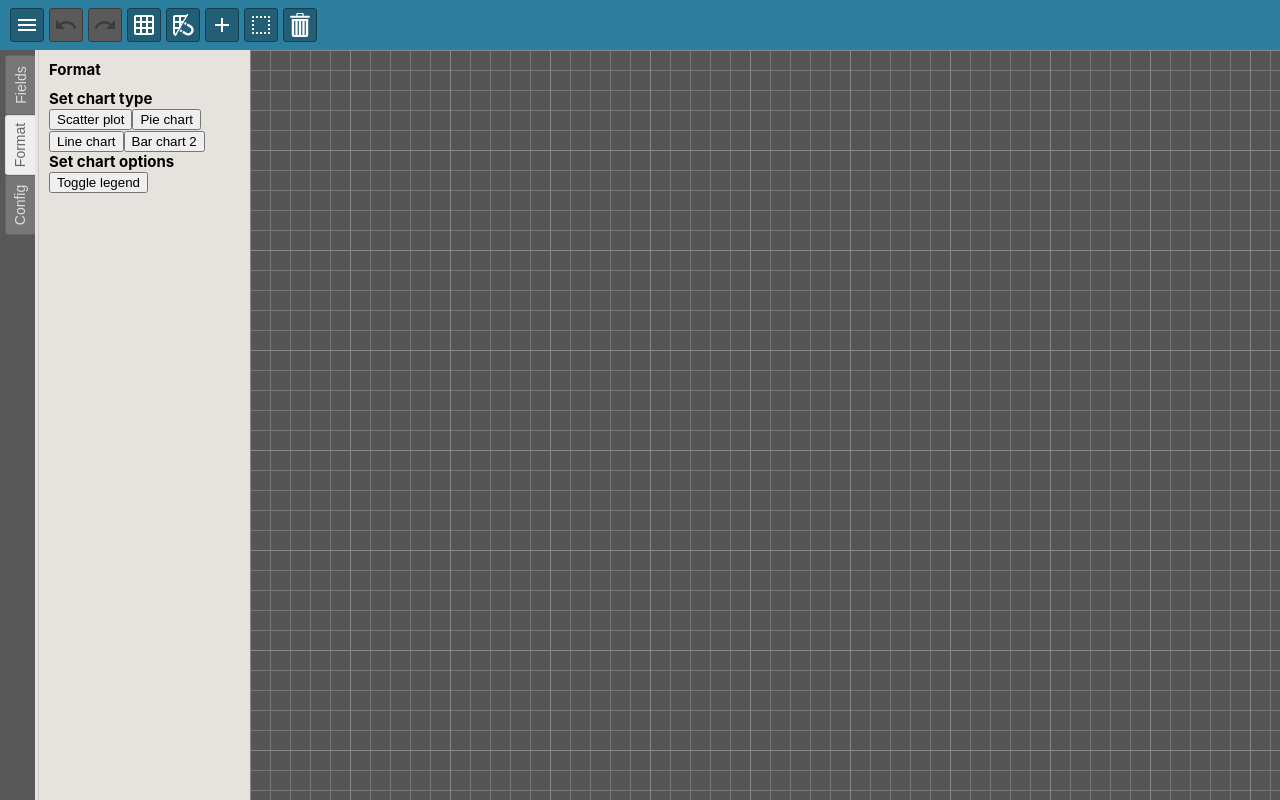
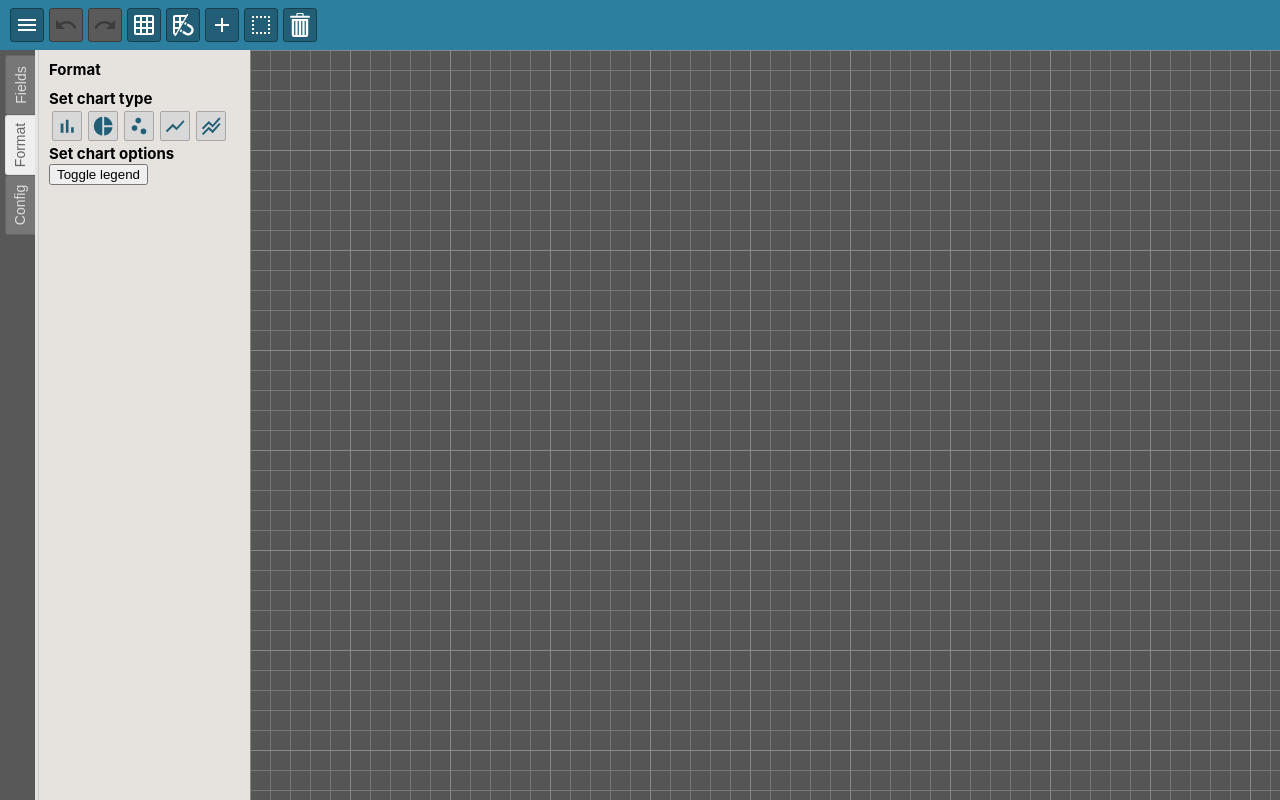
Before and after one commit to olgamirete/bi-web, a React (Create React App) app: page / in a window 1280 px wide. Both pictures are taken after a click on the button "Format". Built offline with nearby package versions, Linux system fonts and the light colour scheme.

Commit message:
added icons to buttons and styled with themes

```diff
--- a/src/components/side-panel/SidePanel.js
+++ b/src/components/side-panel/SidePanel.js
@@ -22,7 +22,7 @@ function SidePanel(props) {
   }
 
   return (
-    <div className={"side-panel" + (props.controlFlags.showSidePanel ? "" : " hide")}>
+    <div className={"side-panel " + (props.config.theme) + (props.controlFlags.showSidePanel ? "" : " hide")}>
 
       <div className="buttons-container">
         <button
--- a/src/components/side-panel/sections/card-format/CardFormat.css
+++ b/src/components/side-panel/sections/card-format/CardFormat.css
@@ -0,0 +1,98 @@
+.side-panel .card-format-section .card-format-button {
+    padding: 0px;
+    margin: 3px;
+
+    height: 30px;
+    width: 30px;
+
+    border-style: solid;
+    border-width: 1px;
+    border-radius: 2px;
+
+    display: inline-flex;
+    flex-direction: row;
+
+    align-items: center;
+    justify-content: center;
+
+    -webkit-transition: all .2s ease;
+    -moz-transition: all .2s ease;
+    -o-transition: all .2s ease;
+    transition: all .2s ease;
+}
+.side-panel .card-format-section svg.chart-icon {
+    height: 80%;
+    width: 80%;
+}
+
+.side-panel.theme-1 .card-format-section .card-format-button {
+    background-color: var(--sonic-silver-1);
+    border-color: var(--sonic-silver-3);
+}
+.side-panel.theme-1 .card-format-section .card-format-button:hover {
+    background-color: var(--sonic-silver-2);
+    /* box-shadow: 0px 0px 3px 1px var(--cg-blue-4); */
+}
+.side-panel.theme-1 .card-format-section .chart-icon {
+    fill: var(--cg-blue-4);
+}
+
+.side-panel.theme-2 .card-format-section .card-format-button {
+    background-color: var(--sonic-silver-1);
+    border-color: var(--sonic-silver-3);
+}
+.side-panel.theme-2 .card-format-section .card-format-button:hover {
+    background-color: var(--sonic-silver-2);
+    /* box-shadow: 0px 0px 3px 1px var(--cg-blue-4); */
+}
+.side-panel.theme-2 .card-format-section .chart-icon {
+    fill: var(--vivid-burgundy-4);
+}
+
+.side-panel.theme-3 .card-format-section .card-format-button {
+    background-color: var(--sonic-silver-1);
+    border-color: var(--sonic-silver-3);
+}
+.side-panel.theme-3 .card-format-section .card-format-button:hover {
+    background-color: var(--sonic-silver-2);
+    /* box-shadow: 0px 0px 3px 1px var(--cg-blue-4); */
+}
+.side-panel.theme-3 .card-format-section .chart-icon {
+    fill: var(--dark-red-4);
+}
+
+.side-panel.theme-4 .card-format-section .card-format-button {
+    background-color: var(--sonic-silver-1);
+    border-color: var(--sonic-silver-3);
+}
+.side-panel.theme-4 .card-format-section .card-format-button:hover {
+    background-color: var(--sonic-silver-2);
+    /* box-shadow: 0px 0px 3px 1px var(--cg-blue-4); */
+}
+.side-panel.theme-4 .card-format-section .chart-icon {
+    fill: var(--oxford-blue-4);
+}
+
+.side-panel.theme-5 .card-format-section .card-format-button {
+    background-color: var(--sonic-silver-1);
+    border-color: var(--sonic-silver-3);
+}
+.side-panel.theme-5 .card-format-section .card-format-button:hover {
+    background-color: var(--sonic-silver-2);
+    /* box-shadow: 0px 0px 3px 1px var(--cg-blue-4); */
+}
+.side-panel.theme-5 .card-format-section .chart-icon {
+    fill: var(--sunglow-4);
+}
+
+.side-panel.theme-6 .card-format-section .card-format-button {
+    background-color: var(--sonic-silver-1);
+    border-color: var(--sonic-silver-3);
+}
+.side-panel.theme-6 .card-format-section .card-format-button:hover {
+    background-color: var(--sonic-silver-2);
+    /* box-shadow: 0px 0px 3px 1px var(--cg-blue-4); */
+}
+.side-panel.theme-6 .card-format-section .chart-icon {
+    fill: var(--mountain-meadow-4);
+}
--- a/src/components/side-panel/sections/card-format/CardFormat.js
+++ b/src/components/side-panel/sections/card-format/CardFormat.js
@@ -1,27 +1,44 @@
-import React from 'react';
+import React, { useCallback } from 'react';
+import './CardFormat.css';
+import chartIcons from './icons/chart_icons.svg';
 
+const formatDefinitions = [
+  { "code": "barchart", "name": "Bar chart", "icon": "./icons/bar_chart.svg" },
+  { "code": "piechart", "name": "Pie chart", "icon": "./icons/pie_chart.svg" },
+  { "code": "scatterplot", "name": "Scatter plot", "icon": "./icons/scatter_plot.svg" },
+  { "code": "linechart", "name": "Line chart", "icon": "./icons/line_chart.svg" },
+  { "code": "stackedlinechart", "name": "Stacked line chart", "icon": "./icons/stacked_line_chart.svg" }
+]
 
 function CardFormat(props) {
+
+  const setContentType = useCallback((contentType) => {
+    props.cardMethods.setContentTypeOfSelectedCards(contentType);
+  }, [props.cardMethods]);
+
+  const isActive = props.activeSection === "format";
+
   return (
-    <section className={"section" + (props.activeSection === "format" ? " active" : "")}>
+    <section className={"section card-format-section" + (isActive ? " active" : "")}>
       <h3 className="title">Format</h3>
       <h4>Set chart type</h4>
+      {
+        formatDefinitions.map((formatDefinition) => {
+          return (
             <button
-            onPointerDown={() => props.cardMethods.setContentTypeOfSelectedCards("scatterplot")} >
-            Scatter plot
+              className="card-format-button"
+              onPointerDown={() => setContentType(formatDefinition.code)} >
+              <svg
+                xmlns="http://www.w3.org/2000/svg"
+                xmlnsXlink="http://www.w3.org/1999/xlink"
+                className="chart-icon"
+                viewBox="0 0 24 24">
+                <use xlinkHref={`${chartIcons}#${formatDefinition.code}`} />
+              </svg>
             </button>
-          <button
-            onPointerDown={() => props.cardMethods.setContentTypeOfSelectedCards("piechart")} >
-            Pie chart
-          </button>
-          <button
-            onPointerDown={() => props.cardMethods.setContentTypeOfSelectedCards("linechart")} >
-            Line chart
-          </button>
-          <button
-            onPointerDown={() => props.cardMethods.setContentTypeOfSelectedCards("barchart2")} >
-            Bar chart 2
-          </button>
+          )
+        })
+      }
       <h4>Set chart options</h4>
       <button
         onPointerDown={props.cardMethods.toggleSelectedCardsLegend} >
```
Also changed, not shown: src/components/side-panel/sections/card-format/icons/chart_icons.svg (added), 1 other file (tests, documents, lock files or other folders). Lines whose indentation alone changed are shown as unchanged.
